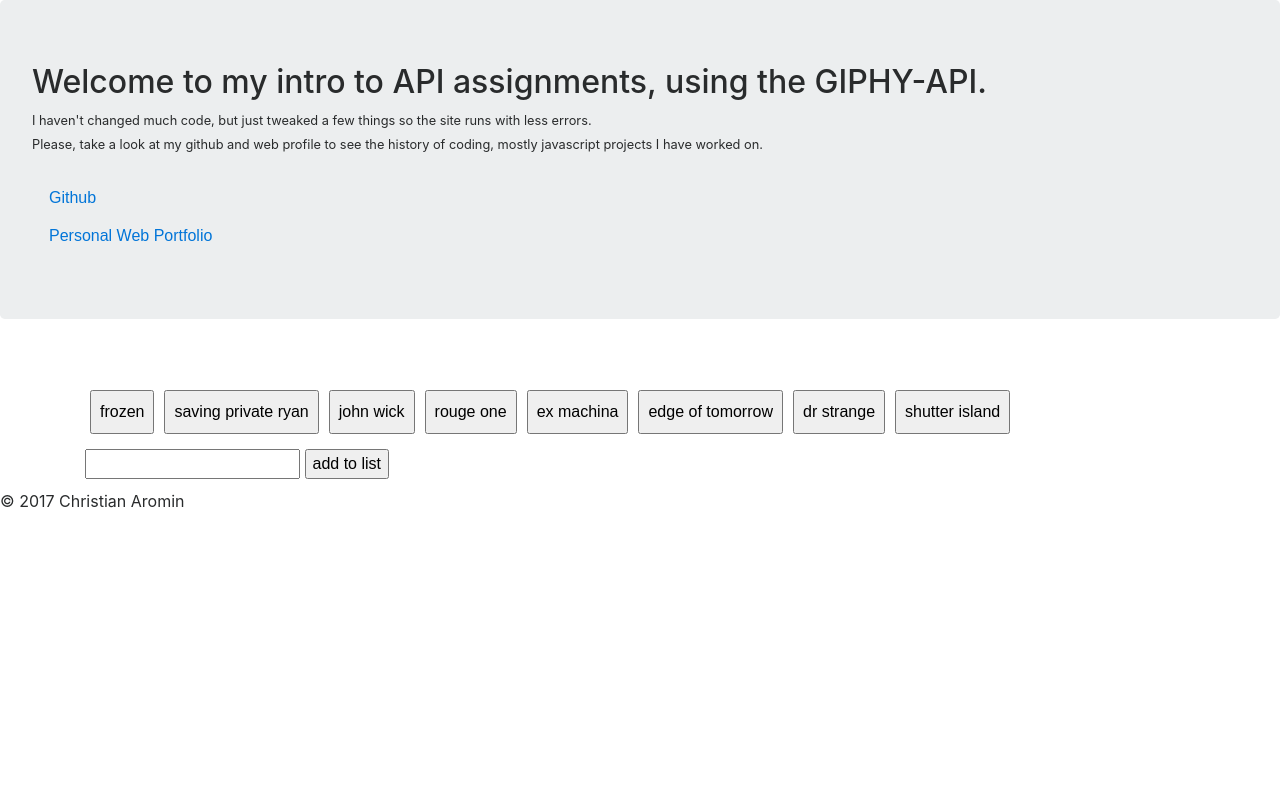
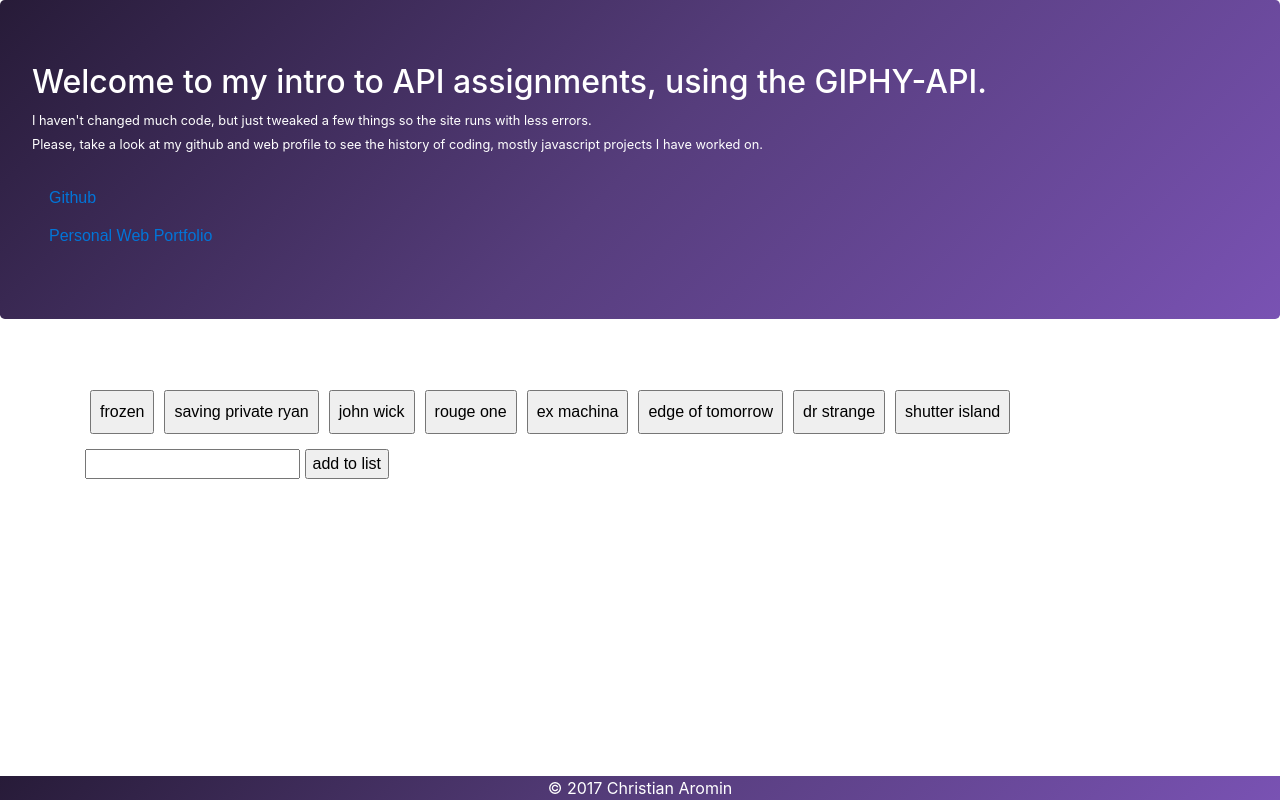
Before and after one commit to Caromin/06-GIPFYapi, a PHP site: page / in a window 1280 px wide. Run offline with PHP 8.4, Linux system fonts and the light colour scheme; some libraries are stand-ins or nearby versions.

Commit message:
little css

```diff
--- a/assets/style.css
+++ b/assets/style.css
@@ -5,3 +5,16 @@
 .movies {
 	margin: 5px;
 }
+
+.jumbotron, .footer {
+	background-image: linear-gradient(135deg,#271b38,#563d7c,#7952b3);
+	color: #fff;
+}
+
+.footer {
+	position: fixed;
+	bottom: 0;
+	left: 0;
+	right: 0;
+
+}
--- a/index.html
+++ b/index.html
@@ -32,9 +32,9 @@
   <div id="giphyId" class="container d-flex flex-wrap"></div>
 </div>
 
-<footer class="footer">
+<footer class="footer text-center">
   &copy 2017 Christian Aromin <br />
-</div>
+</footer>
 
 <script
     src="https://code.jquery.com/jquery-2.2.4.js"
```
